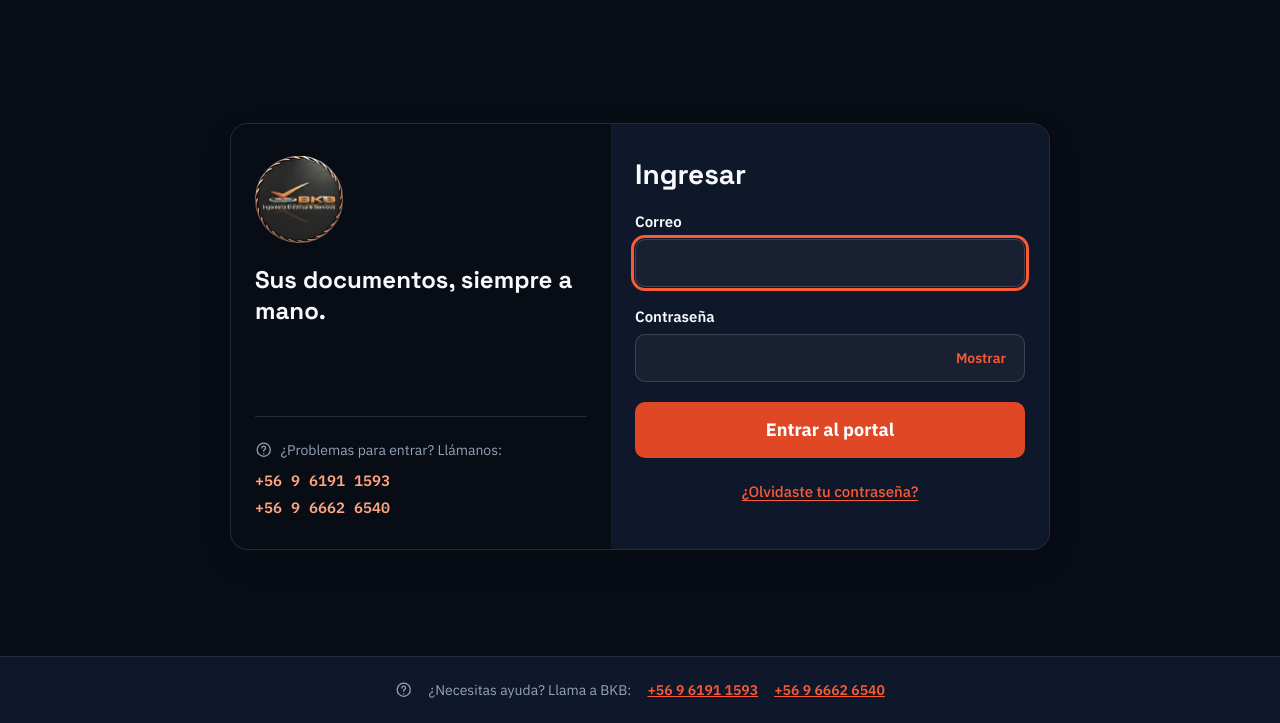
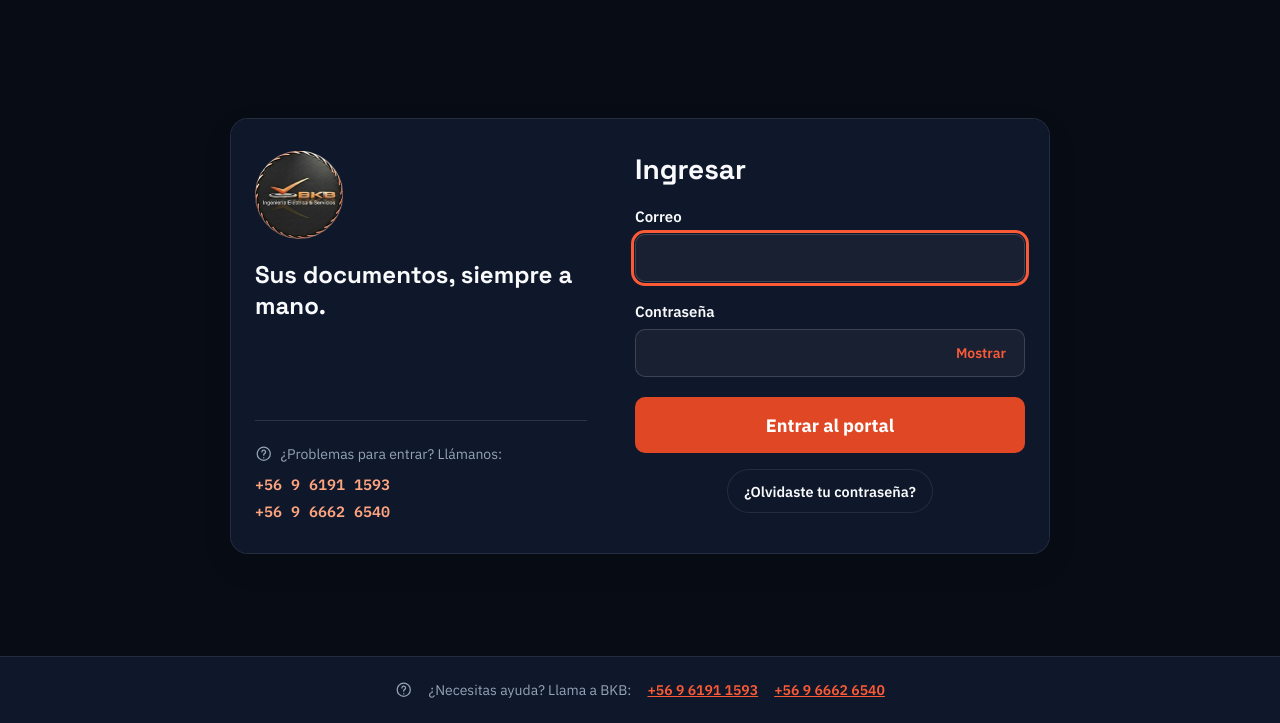
Before and after one commit to blindjamin/BKB, a Django app: page /login/?next=/ in a window 1280 px wide. Shown: the part 77-800 px from the top of the page. Run offline with Django 5.2, Linux system fonts and the light colour scheme; parts of the project's set-up code (start-up, migrations or seed data) failed here and were passed over.

Commit message:
feat(portal): todas las acciones de texto pasan a botones y el login usa el grafito
Editar, Salir, Gestión, Deshacer, Eliminar, Olvidaste tu contraseña y
los enlaces de volver comparten la misma pastilla. El panel del login
pasa de negro a grafito, como el encabezado.

Co-Authored-By: Claude Opus 5.5 <noreply@anthropic.com>

```diff
--- a/apps/portal/static/portal.css
+++ b/apps/portal/static/portal.css
@@ -116,23 +116,6 @@ header {
     justify-content: center;
 }
 
-.btn-link {
-    background: none;
-    border: none;
-    color: var(--bkb-salmon-700);
-    cursor: pointer;
-    font-weight: bold;
-    padding: 0.5rem;
-}
-.btn-link:hover {
-    color: var(--bkb-salmon-800);
-}
-[data-theme="dark"] .btn-link {
-    color: var(--bkb-salmon-500);
-}
-[data-theme="dark"] .btn-link:hover {
-    color: var(--bkb-salmon-300);
-}
 
 h1, h2, h3 {
     font-family: var(--bkb-font-display);
@@ -1115,7 +1086,7 @@ fieldset.form-group-fieldset legend.form-label {
 
 /* Panel de marca institucional (escritorio >= 900px) */
 .login-brand-panel {
-    background-color: var(--bkb-night-900);
+    background-color: var(--bkb-night-800); /* grafito, igual que el encabezado */
     color: #F8FAFC;
     padding: var(--space-8) var(--space-6);
     display: flex;
@@ -1398,12 +1369,6 @@ fieldset.form-group-fieldset legend.form-label {
 
 .login-forgot-link {
     font-size: var(--bkb-text-body-base);
-    text-decoration: underline;
-    text-underline-offset: 3px;
-    font-weight: 500;
-    color: var(--accent-text);
-    padding: var(--space-2);
-    display: inline-block;
 }
 
 /* Soporte en tarjeta para vista móvil */
@@ -2510,10 +2453,14 @@ h1, h2, h3,
     }
 }
 
-/* Botón para volver: reemplaza los enlaces subrayados "← Volver a …" */
-a.btn-volver {
+/* Botón de texto: volver, editar, salir, eliminar… Todas las acciones secundarias usan esta pastilla
+   en vez de texto subrayado. */
+a.btn-volver,
+.btn-link,
+.btn-eliminar {
     display: inline-flex;
     align-items: center;
+    justify-content: center;
     gap: var(--space-2);
     min-height: 44px;
     padding: 0 var(--space-4);
```
Also changed, not shown: other parts of apps/portal/static/portal.css (+19 -35 lines).
